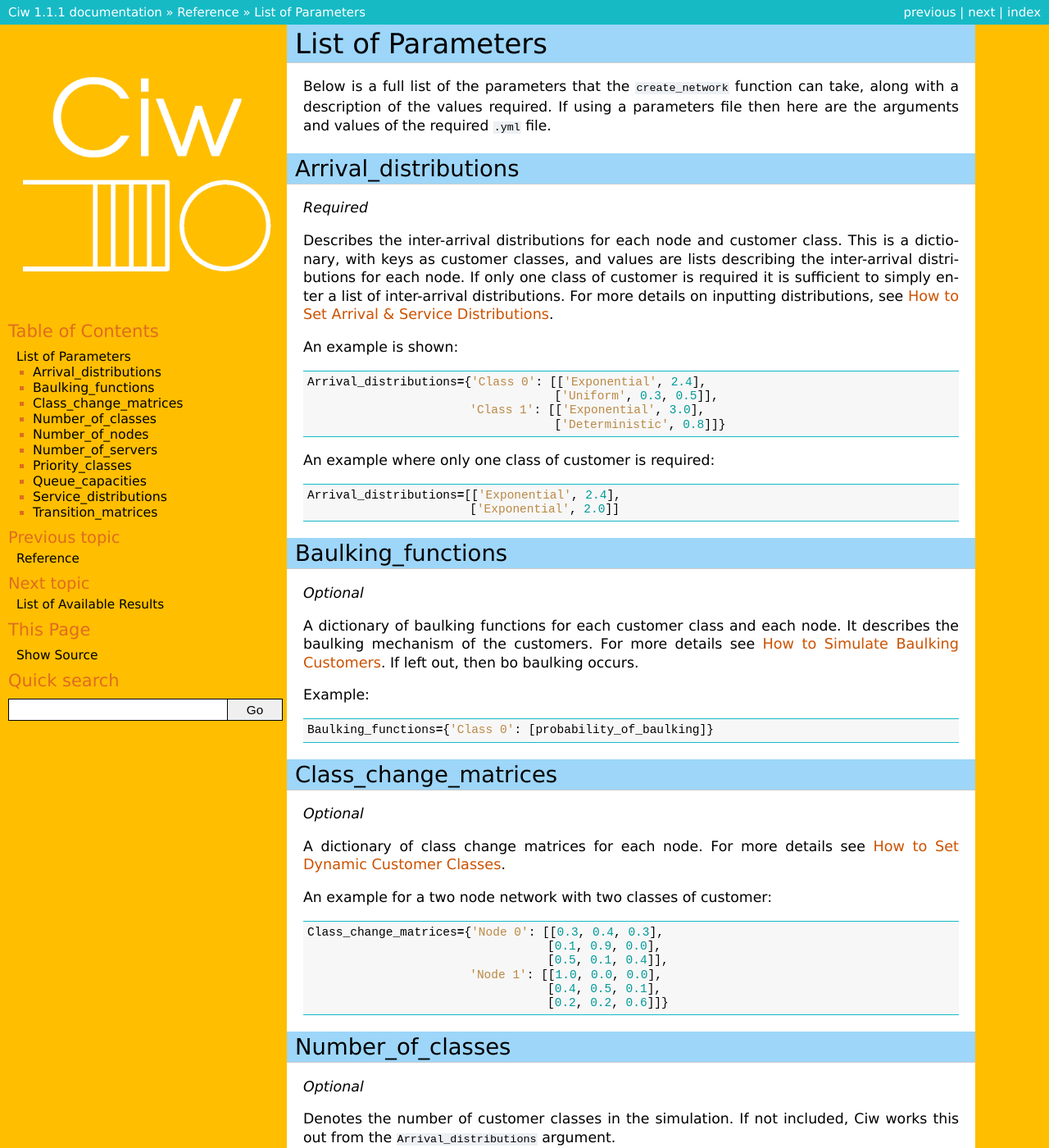
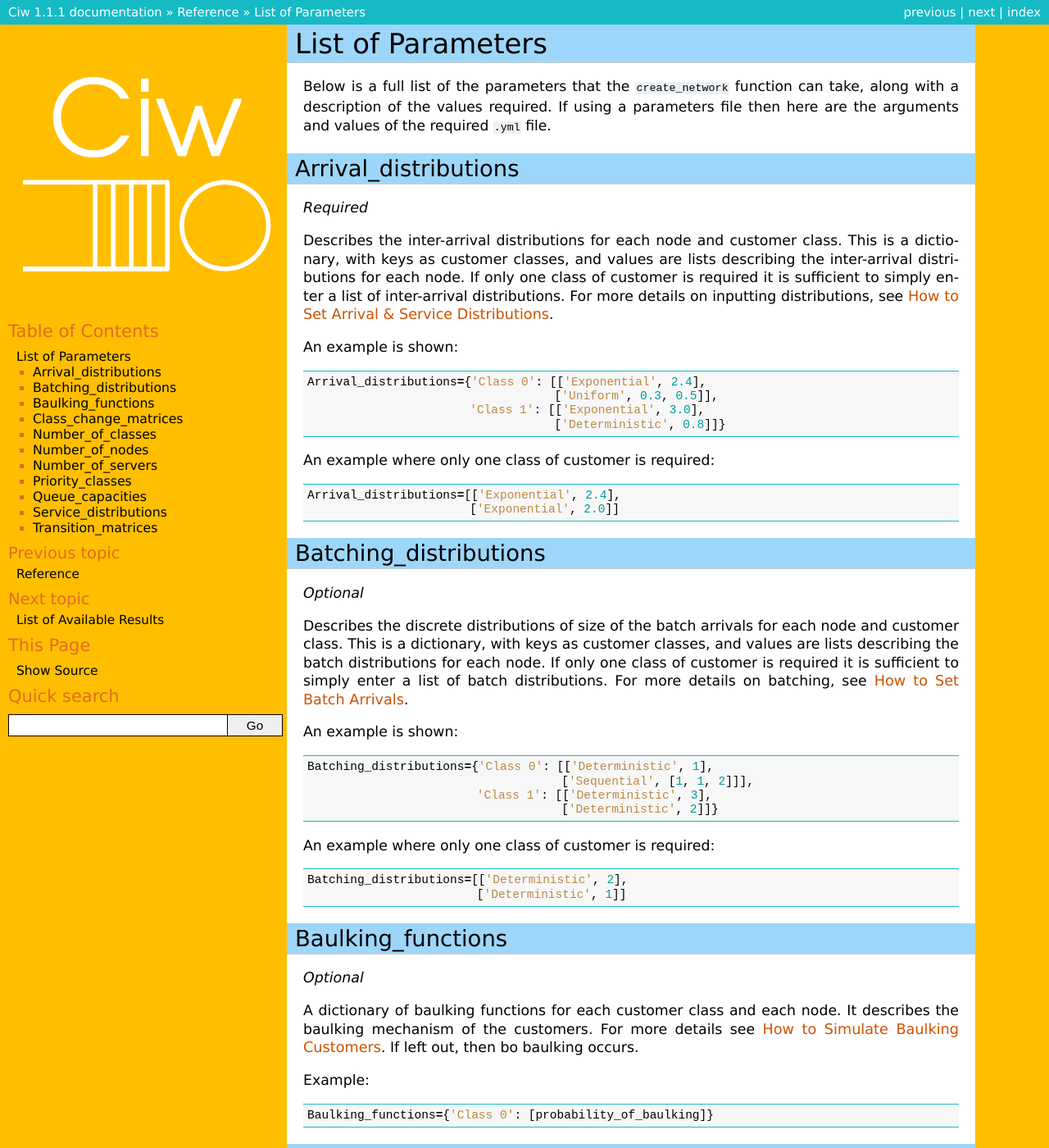
Before and after one commit to CiwPython/Ciw, a Sphinx documentation site: the page built from docs/Reference/parameters.rst, in a window 1280 px wide and 1400 px high. Shown: the whole window at 82% size. Built offline with Sphinx 7.4.7, drawn with Linux system fonts in a browser that asks for light colours.

Commit message:
Add Batching_distributions to list of parameters

```diff
--- a/docs/Reference/parameters.rst
+++ b/docs/Reference/parameters.rst
@@ -28,6 +28,30 @@ An example where only one class of customer is required::
 
     Arrival_distributions=[['Exponential', 2.4],
                            ['Exponential', 2.0]]
+
+
+Batching_distributions
+~~~~~~~~~~~~~~~~~~~~~~
+
+*Optional*
+
+Describes the discrete distributions of size of the batch arrivals for each node and customer class.
+This is a dictionary, with keys as customer classes, and values are lists describing the batch distributions for each node.
+If only one class of customer is required it is sufficient to simply enter a list of batch distributions.
+For more details on batching, see :ref:`batch-arrivals`.
+
+An example is shown::
+
+    Batching_distributions={'Class 0': [['Deterministic', 1],
+                                        ['Sequential', [1, 1, 2]]],
+                            'Class 1': [['Deterministic', 3],
+                                        ['Deterministic', 2]]}
+
+An example where only one class of customer is required::
+
+    Batching_distributions=[['Deterministic', 2],
+                            ['Deterministic', 1]]
+
 
 
 Baulking_functions
```
